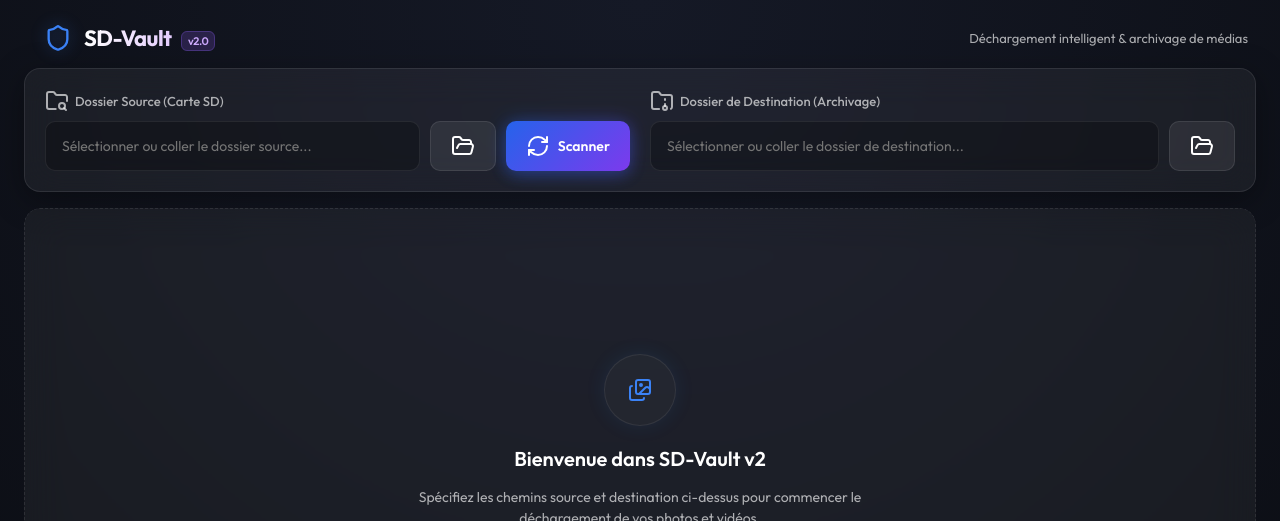
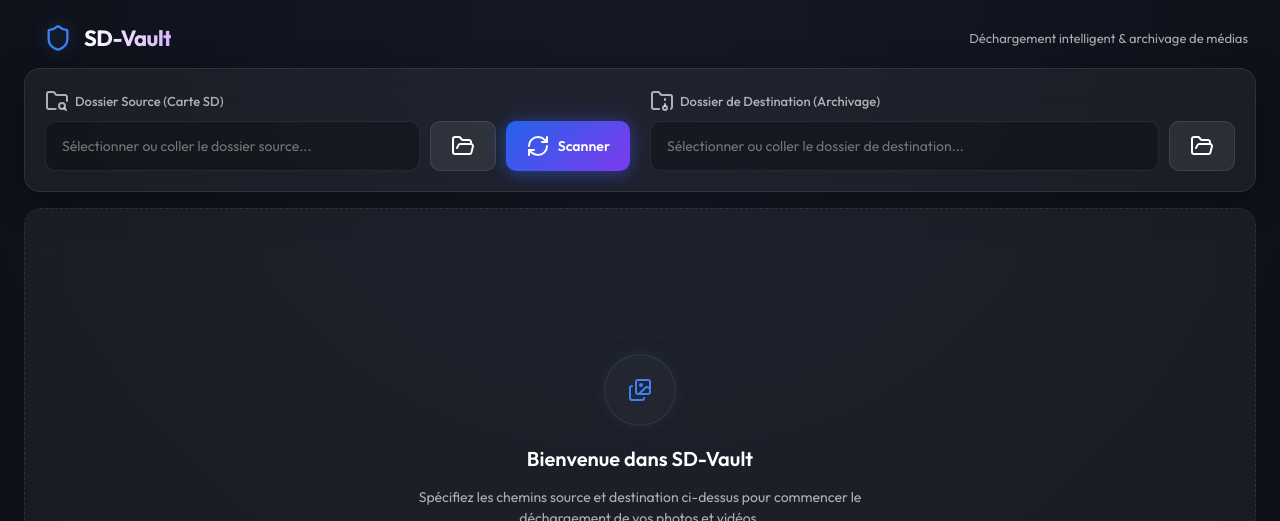
Before and after one commit to alexlouf/sdvault, a website: page src/index.html in a window 1280 px wide. Shown: the top 521 px of the page. Drawn offline with nearby package versions, Linux system fonts and the light colour scheme.

Commit message:
style: rename app to SD-Vault (remove v2 naming)

```diff
--- a/src-tauri/tauri.conf.json
+++ b/src-tauri/tauri.conf.json
@@ -10,7 +10,7 @@
     "withGlobalTauri": true,
     "windows": [
       {
-        "title": "SD-Vault v2",
+        "title": "SD-Vault",
         "width": 1150,
         "height": 800,
         "transparent": false,
--- a/src/index.html
+++ b/src/index.html
@@ -3,7 +3,7 @@
   <head>
     <meta charset="UTF-8" />
     <meta name="viewport" content="width=device-width, initial-scale=1.0" />
-    <title>SD-Vault v2</title>
+    <title>SD-Vault</title>
     <!-- Modern Google Font -->
     <link rel="preconnect" href="https://fonts.googleapis.com">
     <link rel="preconnect" href="https://fonts.gstatic.com" crossorigin>
@@ -22,7 +22,7 @@
         <div class="logo-area">
           <div class="logo-glow"></div>
           <i data-lucide="shield" class="logo-icon"></i>
-          <h1>SD-Vault <span class="version-tag">v2.0</span></h1>
+          <h1>SD-Vault</h1>
         </div>
         <p class="subtitle">Déchargement intelligent & archivage de médias</p>
       </header>
@@ -56,7 +56,7 @@
             <div class="pulse-icon">
               <i data-lucide="images"></i>
             </div>
-            <h2>Bienvenue dans SD-Vault v2</h2>
+            <h2>Bienvenue dans SD-Vault</h2>
             <p>Spécifiez les chemins source et destination ci-dessus pour commencer le déchargement de vos photos et vidéos.</p>
           </div>
         </div>
--- a/src/styles.css
+++ b/src/styles.css
@@ -1,5 +1,5 @@
 /* ----------------------------------------------------
-   SD-Vault v2 - Color Palette & Design System
+   SD-Vault - Color Palette & Design System
 ---------------------------------------------------- */
 :root {
   --font-family: 'Outfit', -apple-system, BlinkMacSystemFont, "Segoe UI", Roboto, Helvetica, Arial, sans-serif;
```
Also changed, not shown: 2 other files.
